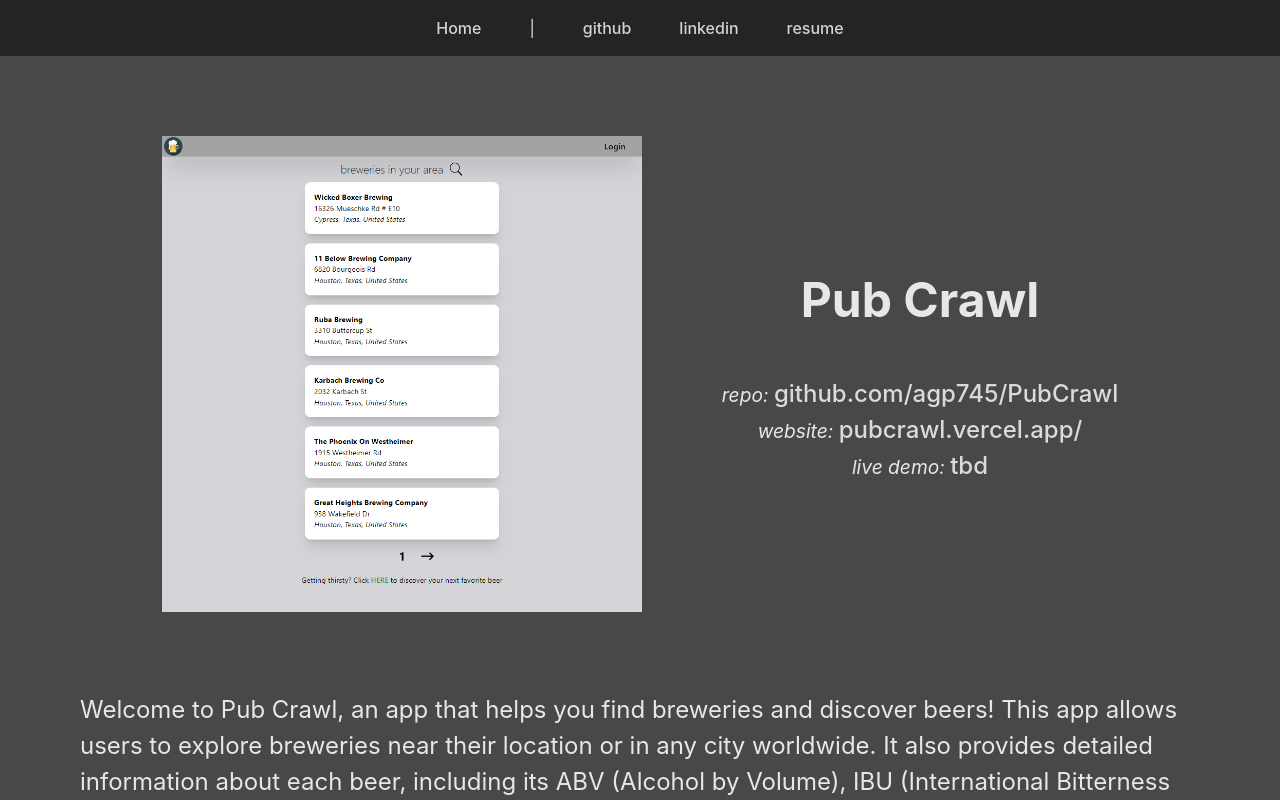
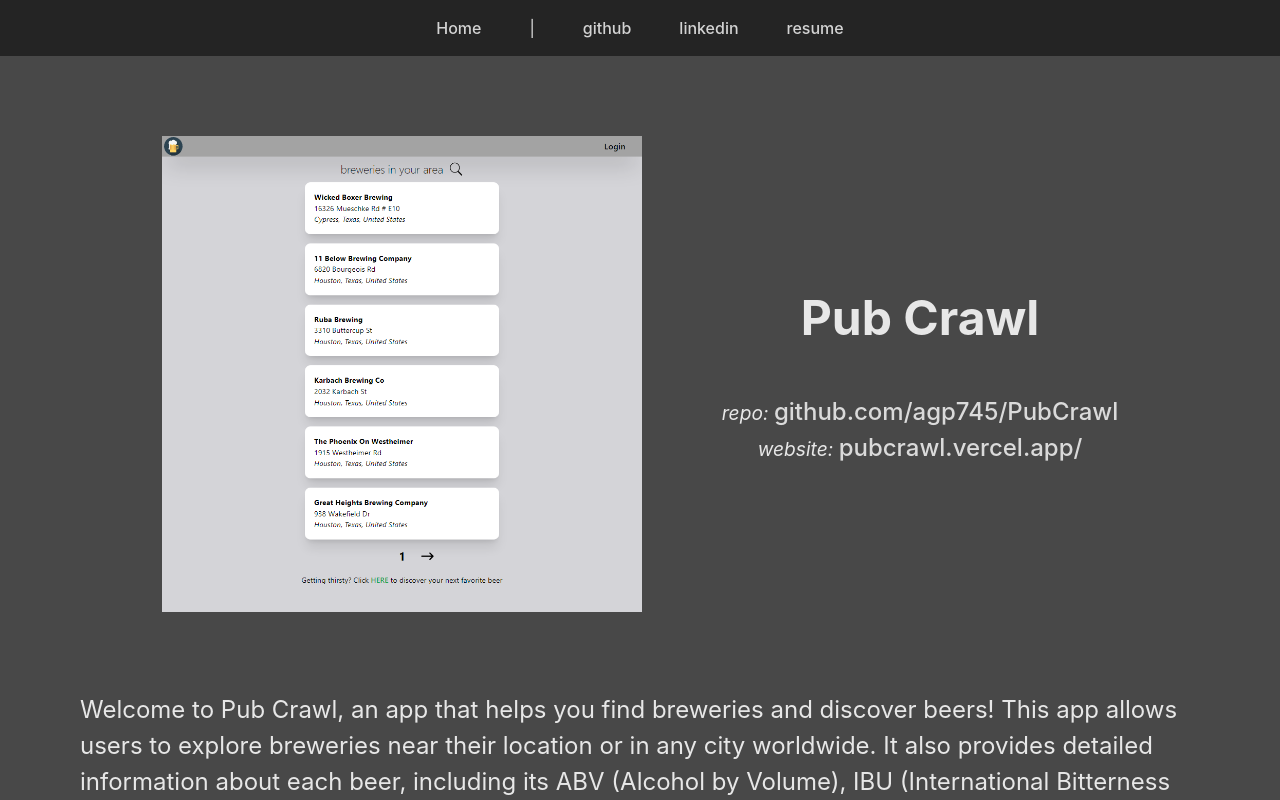
Before and after one commit to agp745/portfolio, a React (Vite) app: page /pubcrawl in a window 1280 px wide. Shown: the top 800 px of the page. Built offline with nearby package versions, Linux system fonts and the light colour scheme; grey boxes are pictures that could not be loaded.

Commit message:
commetned out live demo link on pubcrawl

```diff
--- a/src/components/Projects/PubCrawl.jsx
+++ b/src/components/Projects/PubCrawl.jsx
@@ -13,7 +13,7 @@ export default function PubCrawl() {
                     <h1>Pub Crawl</h1>
                     <div><i>repo:</i> <a href="https://github.com/agp745/PubCrawl" target="_blank" className='main-link'>github.com/agp745/PubCrawl</a></div>
                     <div><i>website:</i> <a href="https://pubcrawl.vercel.app/" target="_blank" className='main-link'>pubcrawl.vercel.app/</a></div>
-                    <div><i>live demo:</i> <a href="" target="_blank" className='main-link'>tbd</a></div>
+                    {/* <div><i>live demo:</i> <a href="" target="_blank" className='main-link'>tbd</a></div> */}
                 </div>
             </section>
 
```
